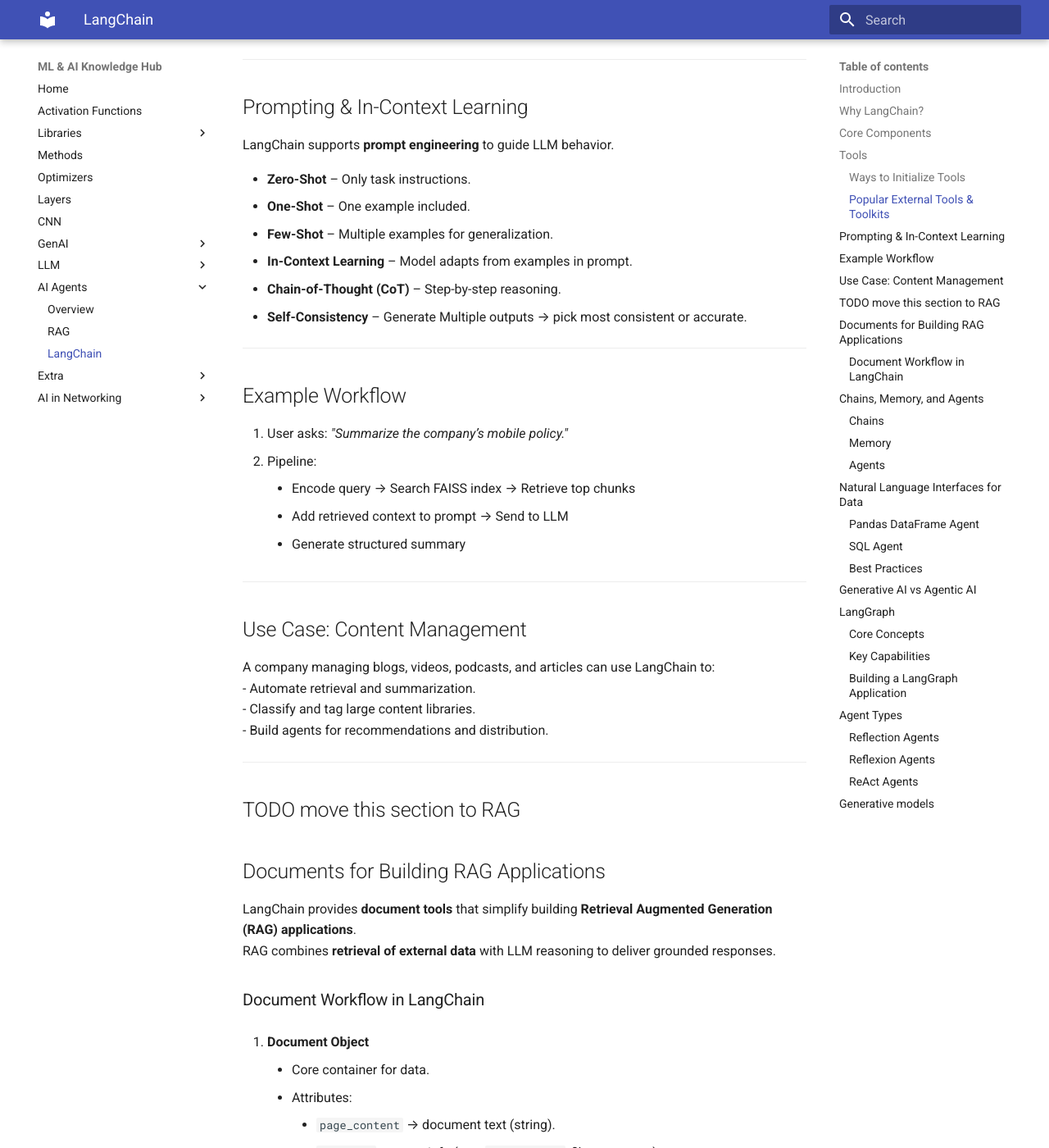
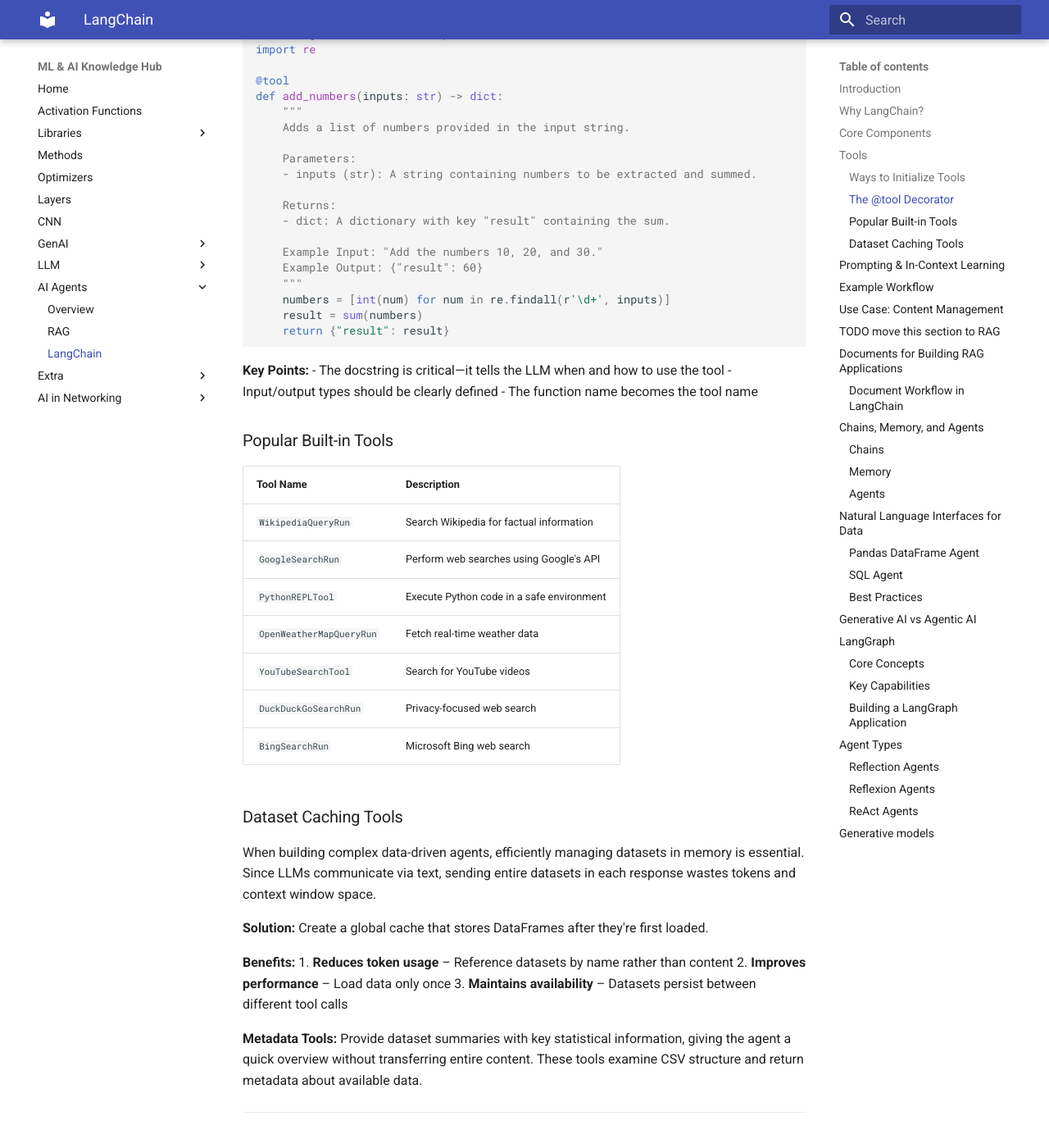
Before and after one commit to Medyan-Naser/machine_learning_projects, an MkDocs documentation site: the page built from docs/Agents/langchain.md, in a window 1280 px wide and 1400 px high, scrolled down 2159 px. Shown: the whole window at 82% size. Built offline with MkDocs 1.6.1 and Material for MkDocs 9.7.7, drawn with Linux system fonts in a browser that asks for light colours; some of the changed text lies outside the part shown.

Commit message:
add section for agent tools

````diff
--- a/docs/Agents/langchain.md
+++ b/docs/Agents/langchain.md
@@ -57,11 +57,62 @@
 3. **Custom Tools with `@tool` Decorator** – Wrap any function as a tool the LLM can invoke. This gives you manual control over tool inputs and validation.
 4. **Tools as OpenAI Functions** – Convert tools using `convert_to_openai_function`, or use `bind_functions`/`bind_tools` to bind tools to OpenAI chat models.
 
-### Popular External Tools & Toolkits
+### The `@tool` Decorator
 
-- **Wikipedia** – Fetch summaries and article information.
-- **Search Engines** – Bing, Google, DuckDuckGo for real-time search results.
-- **APIs** – Weather data, financial data, and more.
+The recommended way to create custom tools is using the `@tool` decorator. This decorator simplifies tool creation by wrapping any function into a tool that implements the Tool Interface.
+
+```python
+from langchain_core.tools import tool
+import re
+
+@tool
+def add_numbers(inputs: str) -> dict:
+    """
+    Adds a list of numbers provided in the input string.
+
+    Parameters:
+    - inputs (str): A string containing numbers to be extracted and summed.
+
+    Returns:
+    - dict: A dictionary with key "result" containing the sum.
+
+    Example Input: "Add the numbers 10, 20, and 30."
+    Example Output: {"result": 60}
+    """
+    numbers = [int(num) for num in re.findall(r'\d+', inputs)]
+    result = sum(numbers)
+    return {"result": result}
+```
+
+**Key Points:**
+- The docstring is critical—it tells the LLM when and how to use the tool
+- Input/output types should be clearly defined
+- The function name becomes the tool name
+
+### Popular Built-in Tools
+
+| Tool Name               | Description                                      |
+|-------------------------|--------------------------------------------------|
+| `WikipediaQueryRun`     | Search Wikipedia for factual information         |
+| `GoogleSearchRun`       | Perform web searches using Google's API          |
+| `PythonREPLTool`        | Execute Python code in a safe environment        |
+| `OpenWeatherMapQueryRun`| Fetch real-time weather data                     |
+| `YouTubeSearchTool`     | Search for YouTube videos                        |
+| `DuckDuckGoSearchRun`   | Privacy-focused web search                       |
+| `BingSearchRun`         | Microsoft Bing web search                        |
+
+### Dataset Caching Tools
+
+When building complex data-driven agents, efficiently managing datasets in memory is essential. Since LLMs communicate via text, sending entire datasets in each response wastes tokens and context window space.
+
+**Solution:** Create a global cache that stores DataFrames after they're first loaded.
+
+**Benefits:**
+1. **Reduces token usage** – Reference datasets by name rather than content
+2. **Improves performance** – Load data only once
+3. **Maintains availability** – Datasets persist between different tool calls
+
+**Metadata Tools:** Provide dataset summaries with key statistical information, giving the agent a quick overview without transferring entire content. These tools examine CSV structure and return metadata about available data.
 
 ---
 
````
